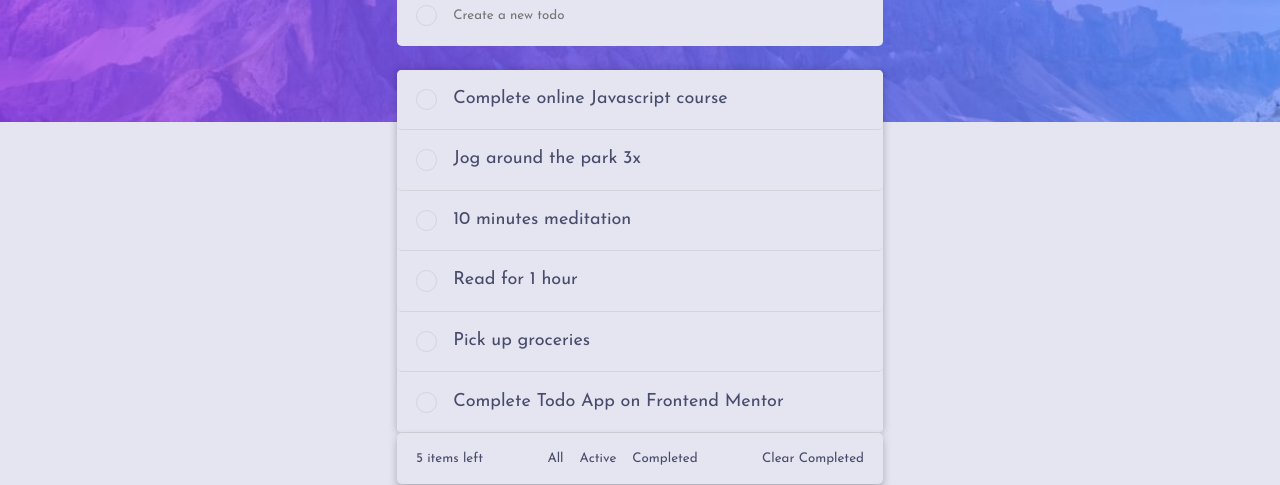
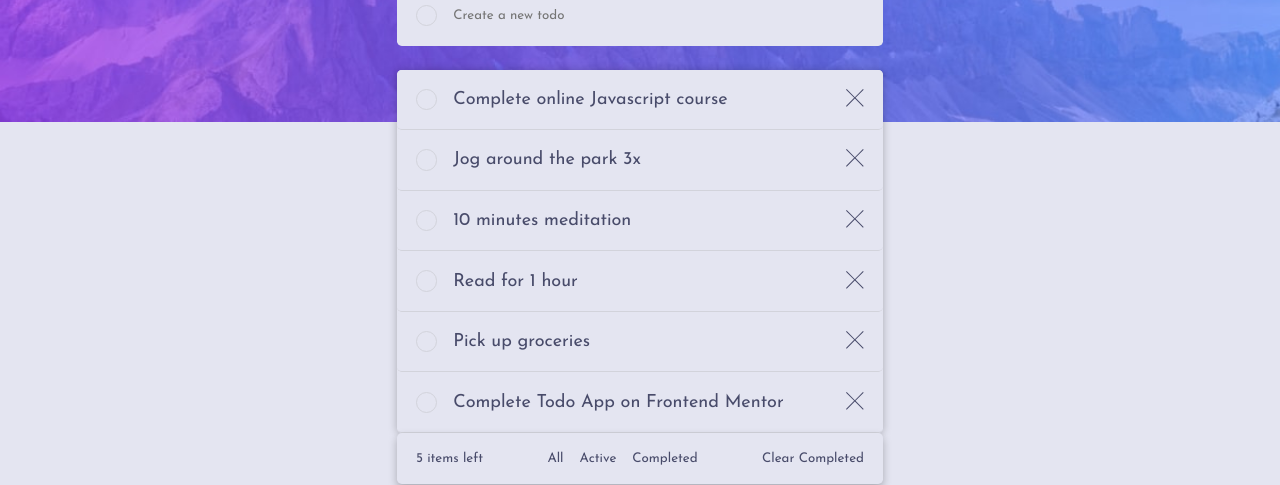
Before and after one commit to Wiileshezo/todo-app-main, a Vue app: page / in a window 1280 px wide. Shown: the part 198-683 px from the top of the page. Built offline with nearby package versions, Linux system fonts and the light colour scheme.

Commit message:
edit some style + add deleteTodo function

```diff
--- a/src/components/todo-list/TodoList.vue
+++ b/src/components/todo-list/TodoList.vue
@@ -8,9 +8,20 @@ const todoLists = useTodoLists()
   <div class="display-flex justify-content-center border-radius">
     <ul class="todo-container display-flex justify-content-center direction-column border-radius">
       <li v-for="todo in todoLists.todos" :key="todo.id">
-        <base-card class="border-bottom border-radius">
-          <base-button mode="circle"></base-button>
-          <p>{{ todo.title }}</p>
+        <base-card class="border-bottom li-todo border-radius align-items-center">
+          <div class="display-flex align-items-center gap1">
+            <base-button mode="circle"></base-button>
+            <p>{{ todo.title }}</p>
+          </div>
+          <base-button @click="todoLists.deleteTodo(todo.id)">
+            <svg xmlns="http://www.w3.org/2000/svg" width="18" height="18">
+              <path
+                fill="#494C6B"
+                fill-rule="evenodd"
+                d="M16.97 0l.708.707L9.546 8.84l8.132 8.132-.707.707-8.132-8.132-8.132 8.132L0 16.97l8.132-8.132L0 .707.707 0 8.84 8.132 16.971 0z"
+              />
+            </svg>
+          </base-button>
         </base-card>
       </li>
     </ul>
@@ -26,7 +37,11 @@ const todoLists = useTodoLists()
 }
 .border-bottom {
   border-bottom: solid 1px var(--divider);
-  align-items: flex-start;
+}
+
+.li-todo {
+  justify-content: space-between;
+  gap: 1rem;
 }
 
 ul {
--- a/src/css/style.css
+++ b/src/css/style.css
@@ -86,6 +86,9 @@ body {
 .border-radius {
   border-radius: 0.3rem;
 }
+.gap1 {
+  gap: 1rem;
+}
 
 @media screen and (max-width: 700px) {
   :root {
--- a/src/stores/todoStore.js
+++ b/src/stores/todoStore.js
@@ -52,8 +52,16 @@ export const useTodoLists = defineStore('todo', () => {
     })
   }
 
+  function deleteTodo(id) {
+    const deletedTodo = todos.value.findIndex((t) => t.id === id)
+    if (deletedTodo !== -1) {
+      todos.value.splice(deletedTodo, 1)
+    }
+  }
+
   return {
     todos,
     addNewTodo,
+    deleteTodo,
   }
 })
```
